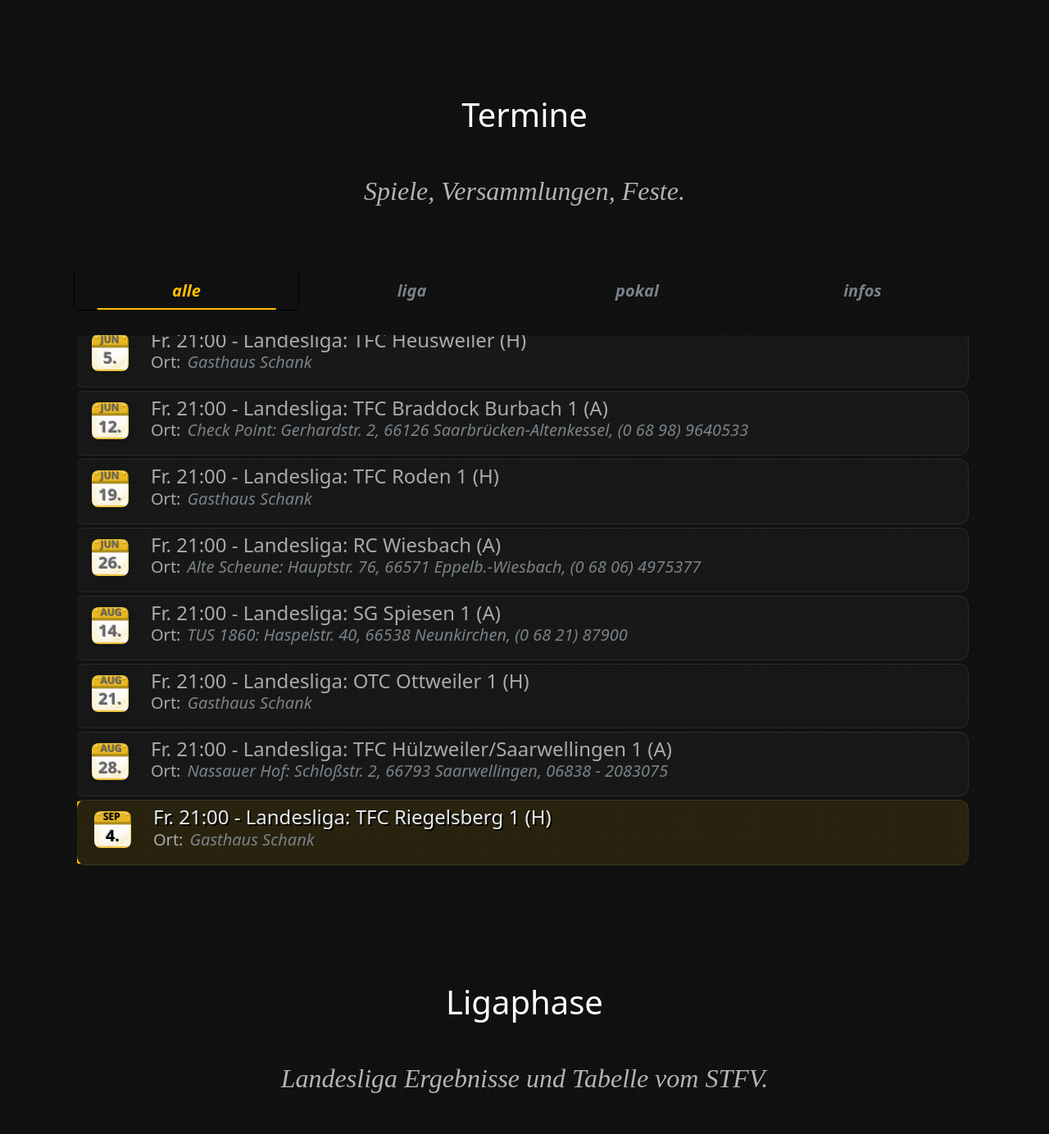
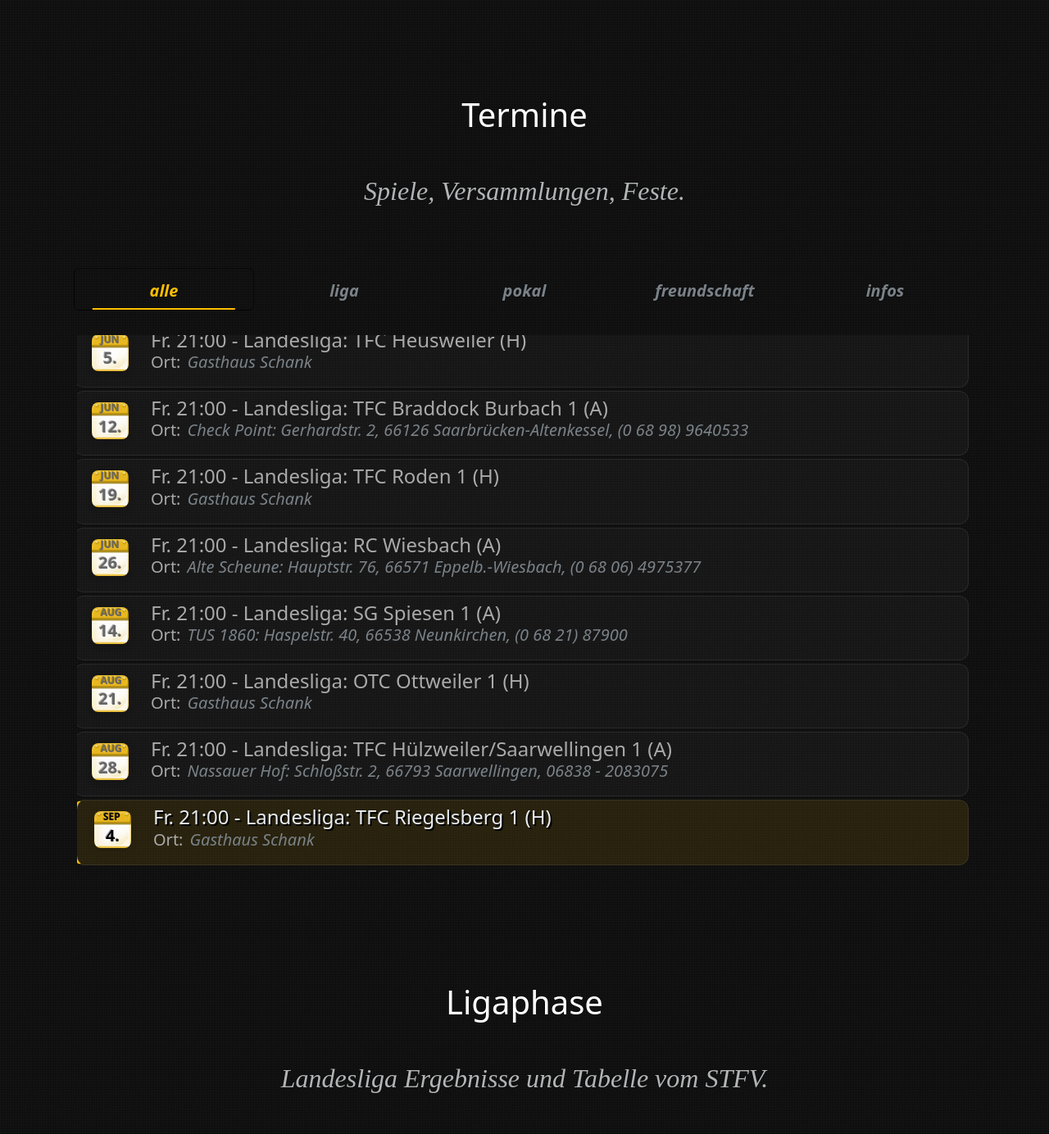
Before and after one commit to tff-burbach/tff-burbach.github.io, a Jekyll site: the page built from index.html, in a window 1280 px wide, cut to the strip 536-1920 px from the top of the page. Shown: the whole strip at 82% size. Built offline with Jekyll 4.4.1, drawn with Linux system fonts in a browser that asks for light colours; some web fonts are replaced.

Commit message:
feat: add friendly matches filter and tooltips for truncated team names in table

```diff
--- a/_includes/events.html
+++ b/_includes/events.html
@@ -15,6 +15,7 @@
                 <option value="bonziniSchedules">leistungsliga</option>
                 <option value="cupSchedules">pokal</option>
                 <option value="playoffSchedules">play-off</option>
+                <option value="friendlySchedules">freundschaft</option>
                 <option value="infoSchedules">infos</option>
             </select>
         </div>
@@ -25,6 +26,7 @@
             <button id="bonziniSchedules" type="button" class="col text-truncate btn btn-link fs-5 fw-bold" onclick="tffTools.showSchedules('bonziniSchedules')">leistungsliga</button>
             <button id="cupSchedules" type="button" class="col text-truncate btn btn-link fs-5 fw-bold" onclick="tffTools.showSchedules('cupSchedules')">pokal</button>
             <button id="playoffSchedules" type="button" class="col text-truncate btn btn-link fs-5 fw-bold" onclick="tffTools.showSchedules('playoffSchedules')">play-off</button>
+            <button id="friendlySchedules" type="button" class="col text-truncate btn btn-link fs-5 fw-bold" onclick="tffTools.showSchedules('friendlySchedules')">freundschaft</button>
             <button id="infoSchedules" type="button" class="col text-truncate btn btn-link fs-5 fw-bold" onclick="tffTools.showSchedules('infoSchedules')">infos</button>
 
         </div>
--- a/_includes/table.html
+++ b/_includes/table.html
@@ -21,8 +21,8 @@
                 <div class="gamesRowTemplate row gamesRow fs-4 d-none">
                     <div class="col-1 d-none d-md-block"></div>
                     <div class="no col-1 text-center"></div>
-                    <div class="team1 col text-nowrap text-truncate"></div>
-                    <div class="team2 col text-nowrap text-truncate"></div>
+                    <div class="team1 col text-nowrap text-truncate" data-bs-toggle="tooltip"></div>
+                    <div class="team2 col text-nowrap text-truncate" data-bs-toggle="tooltip"></div>
                     <div class="result col-1 text-center"></div>
                     <div class="col-1 d-none d-md-block"></div>
                 </div>
@@ -46,7 +46,7 @@
                 </h5>
                 <div class="tableRowTemplate row tableRow fs-4 d-none">
                     <div class="place col-1 text-center"></div>
-                    <div class="team col-6 text-nowrap text-truncate"></div>
+                    <div class="team col-6 text-nowrap text-truncate" data-bs-toggle="tooltip"></div>
                     <div class="goals col text-nowrap text-center d-none d-lg-block"></div>
                     <div class="sets col text-nowrap text-center"></div>
                     <div class="score col col-sm text-nowrap text-center"></div>
@@ -66,8 +66,8 @@
                 <div class="gamesRowTemplate row gamesRow fs-4 d-none">
                     <div class="col-1 d-none d-md-block"></div>
                     <div class="no col-1 text-center"></div>
-                    <div class="team1 col text-nowrap text-truncate"></div>
-                    <div class="team2 col text-nowrap text-truncate"></div>
+                    <div class="team1 col text-nowrap text-truncate" data-bs-toggle="tooltip"></div>
+                    <div class="team2 col text-nowrap text-truncate" data-bs-toggle="tooltip"></div>
                     <div class="result col-1 text-center"></div>
                     <div class="col-1 d-none d-md-block"></div>
                 </div>
@@ -110,8 +110,8 @@
                 <div class="gamesRowTemplate row gamesRow fs-4 d-none">
                     <div class="col-1 d-none d-md-block"></div>
                     <div class="no col-1 text-center"></div>
-                    <div class="team1 col text-nowrap text-truncate"></div>
-                    <div class="team2 col text-nowrap text-truncate"></div>
+                    <div class="team1 col text-nowrap text-truncate" data-bs-toggle="tooltip"></div>
+                    <div class="team2 col text-nowrap text-truncate" data-bs-toggle="tooltip"></div>
                     <div class="result col-1 text-center"></div>
                     <div class="col-1 d-none d-md-block"></div>
                 </div>
@@ -135,7 +135,7 @@
                 </h5>
                 <div class="tableRowTemplate row tableRow fs-4 d-none">
                     <div class="place col-1 text-center"></div>
-                    <div class="team col-6 text-nowrap text-truncate"></div>
+                    <div class="team col-6 text-nowrap text-truncate" data-bs-toggle="tooltip"></div>
                     <div class="goals col text-nowrap text-center d-none d-lg-block"></div>
                     <div class="sets col text-nowrap text-center"></div>
                     <div class="score col col-sm text-nowrap text-center"></div>
@@ -155,8 +155,8 @@
                 <div class="gamesRowTemplate row gamesRow fs-4 d-none">
                     <div class="col-1 d-none d-md-block"></div>
                     <div class="no col-1 text-center"></div>
-                    <div class="team1 col text-nowrap text-truncate"></div>
-                    <div class="team2 col text-nowrap text-truncate"></div>
+                    <div class="team1 col text-nowrap text-truncate" data-bs-toggle="tooltip"></div>
+                    <div class="team2 col text-nowrap text-truncate" data-bs-toggle="tooltip"></div>
                     <div class="result col-1 text-center"></div>
                     <div class="col-1 d-none d-md-block"></div>
                 </div>
--- a/js/tffTools.js
+++ b/js/tffTools.js
@@ -454,6 +454,9 @@ tffTools = {
 
 	_showGames($contentTable, index, leagueData) {
 		tffTools._buildMatchdayGames($contentTable, $('.nextMatchDayGames', $contentTable), tffTools.getTeam().name, index, leagueData);
+		$contentTable.find('[data-bs-toggle="tooltip"]').each(function() {
+			bootstrap.Tooltip.getOrCreateInstance(this);
+		});
 	},
 
 	async showTable(force) {
@@ -482,6 +485,9 @@ tffTools = {
 		// if (nextMatchDay) {
 			tffTools._buildMatchdayGames($contentTable, $contentTable.find('.nextMatchDayGames'), teamname, nextIndex, leagueData);
 		// }
+		$contentTable.find('[data-bs-toggle="tooltip"]').each(function() {
+			bootstrap.Tooltip.getOrCreateInstance(this);
+		});
 	},
 
 	_buildMatchdayGames($contentTable, $matchdayGames, teamname, matchdayIndex, leagueData) {
@@ -516,8 +522,8 @@ tffTools = {
 			$gamesRow.attr('id', 'gamesRowGenerated' + index);
 			$gamesRow.addClass('gamesRowGenerated');
 			$gamesRow.find('.no').text(no);
-			$gamesRow.find('.team1').text(game.team1);
-			$gamesRow.find('.team2').text(game.team2);
+			$gamesRow.find('.team1').text(game.team1).attr('title', game.team1);
+			$gamesRow.find('.team2').text(game.team2).attr('title', game.team2);
 			$gamesRow.find('.result').text(game.result);
 			// Make result italic if it had a suffix (like "live") or if it's not a score
 			if (game.resultHasSuffix || game.result.indexOf(':') < 0) {
@@ -556,7 +562,7 @@ tffTools = {
 			$tableRow.attr('id', 'tableRowGenerated' + tableRow.place);
 			$tableRow.addClass('tableRowGenerated');
 			$tableRow.find('.place').text(tableRow.place);
-			$tableRow.find('.team').text(tableRow.team);
+			$tableRow.find('.team').text(tableRow.team).attr('title', tableRow.team);
 			$tableRow.find('.goals').text(tffTools._formatNumberColumn(tableRow.goals, 4));
 			$tableRow.find('.sets').text(tffTools._formatNumberColumn(tableRow.sets, 3));
 			$tableRow.find('.score').text(tableRow.scores, 2);
```
Also changed, not shown: plans/improvements.md (+3 -5 lines).
